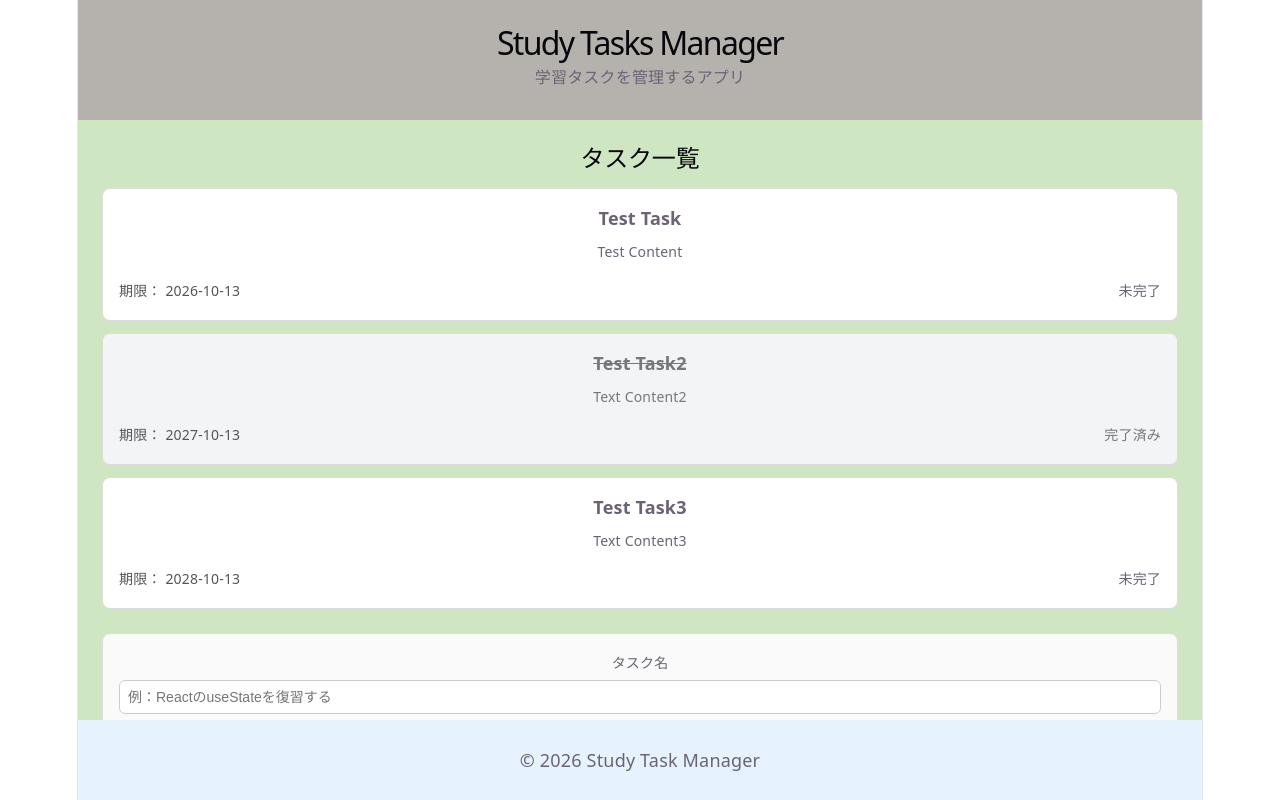
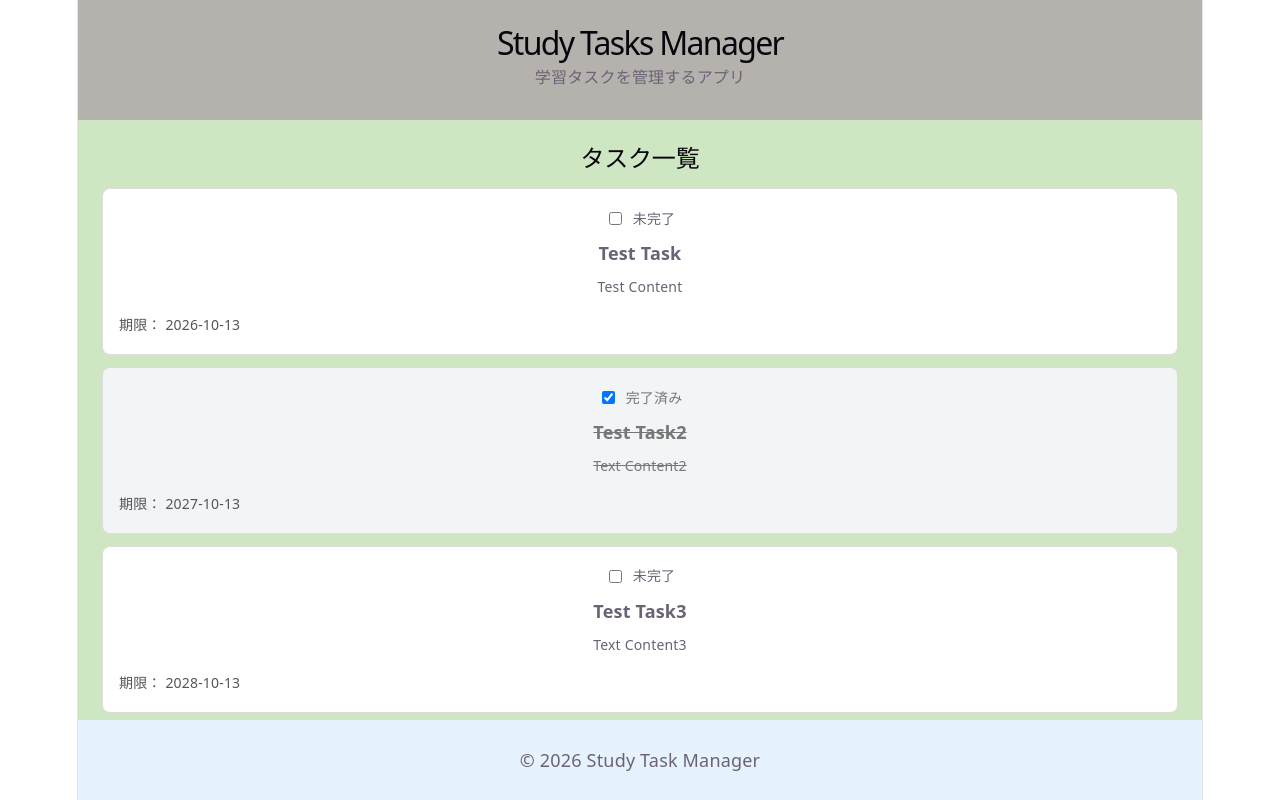
Before and after one commit to numata-rin/study-task-manager, a React (Vite) app: page / in a window 1280 px wide. Built offline with nearby package versions, Linux system fonts and the light colour scheme.

Commit message:
feat: add completedcheckbox

```diff
--- a/src/App.tsx
+++ b/src/App.tsx
@@ -24,11 +24,25 @@ function App() {
     setTasks((prevTasks) => [newTask, ...prevTasks]);
   }
 
+  const toggleTaskCompletion = (id: string) => {
+    setTasks((prevTasks) =>
+      prevTasks.map((task) =>
+        task.id === id
+          ? {...task, completed: !task.completed }
+          : task
+      )
+    );
+  };
+
   return (
     <div className='app'>
       <Header />
 
-      <MainContent tasks={tasks} onAddTask={addTask} />
+      <MainContent
+        tasks={tasks}
+        onAddTask={addTask}
+        onToggleTaskCompletion={toggleTaskCompletion}
+      />
 
       <Footer />
     </div>
--- a/src/conponents/TaskItem/TaskItem.css
+++ b/src/conponents/TaskItem/TaskItem.css
@@ -15,8 +15,25 @@
   text-decoration: line-through;
 }
 
+.task-item--completed .task-item__content {
+  text-decoration: line-through;
+}
+
 .task-item__main {
   margin-bottom: 12px;
+}
+
+.task-item__check {
+  display: inline-flex;
+  align-items: center;
+  gap: 8px;
+  margin-bottom: 8px;
+  cursor: pointer;
+}
+
+.task-item__status-text {
+  font-size: 14px;
+  font-weight: bold;
 }
 
 .task-item__title {
@@ -39,7 +56,3 @@
 .task-item__deadline {
   color: #555;
 }
-
-.task-item__status {
-  font-weight: bold;
-}
--- a/src/conponents/TaskItem/TaskItem.tsx
+++ b/src/conponents/TaskItem/TaskItem.tsx
@@ -4,23 +4,37 @@ import type { Task } from "../../types/task";
 
 type TaskItemProps = {
   task: Task;
+  onToggleTaskCompletion: (id: string) => void;
 }
 
-const TaskItem = ({ task }: TaskItemProps) => {
+const TaskItem = ({
+  task,
+  onToggleTaskCompletion,
+}: TaskItemProps) => {
 
   return (
     <li className={`task-item ${task.completed ? "task-item--completed" : ""}`}>
 
       <div className="task-item__main">
+
+        <label className="task-item__check">
+          <input
+            type="checkbox"
+            checked={task.completed}
+            onChange={() => onToggleTaskCompletion(task.id)}
+          />
+          <span className="task-item__status-text">
+            {task.completed ? "完了済み" : "未完了"}
+          </span>
+        </label>
+
         <h3 className="task-item__title">{task.title}</h3>
         <p className="task-item__content">{task.content}</p>
+
       </div>
 
       <div className="task-item__meta">
         <span className="task-item__deadline">期限： {task.deadline}</span>
-        <span className="task-item__status">
-          {task.completed ? "完了済み" : "未完了"}
-        </span>
       </div>
 
     </li>
--- a/src/conponents/TaskList/TaskList.tsx
+++ b/src/conponents/TaskList/TaskList.tsx
@@ -5,10 +5,14 @@ import TaskItem from "../TaskItem/TaskItem.tsx";
 
 type TaskListProps = {
   tasks: Task[];
+  onToggleTaskCompletion: (id: string) => void;
 };
 
 
-const TaskList = ({ tasks }: TaskListProps) => {
+const TaskList = ({
+  tasks,
+  onToggleTaskCompletion,
+}: TaskListProps) => {
 
   if (tasks.length === 0) {
     return <p className="task-list__empty">タスクはまだありません。</p>;
@@ -20,7 +24,11 @@ const TaskList = ({ tasks }: TaskListProps) => {
 
       <ul className="task-list__items">
         {tasks.map((task) => (
-          <TaskItem key={task.id} task={task}/>
+          <TaskItem
+            key={task.id}
+            task={task}
+            onToggleTaskCompletion={onToggleTaskCompletion}
+            />
         ))}
       </ul>
     </section>
--- a/src/layouts/MainContent/MainContent.tsx
+++ b/src/layouts/MainContent/MainContent.tsx
@@ -7,13 +7,22 @@ import TaskForm from "../../conponents/TaskForm/TaskForm";
 type MainContentProps = {
   tasks: Task[];
   onAddTask: (title: string, content: string, deadline: string) => void;
+  onToggleTaskCompletion: (id: string) => void;
 };
 
-const MainContent = ({ tasks, onAddTask }: MainContentProps) => {
+const MainContent = ({
+  tasks,
+  onAddTask,
+  onToggleTaskCompletion,
+ }: MainContentProps) => {
 
   return (
     <main className="main-content">
-      <TaskList tasks={tasks}/>
+      <TaskList
+      tasks={tasks}
+      onToggleTaskCompletion={onToggleTaskCompletion}
+      />
+
       <TaskForm onAddTask={onAddTask}/>
     </main>
   )
```
